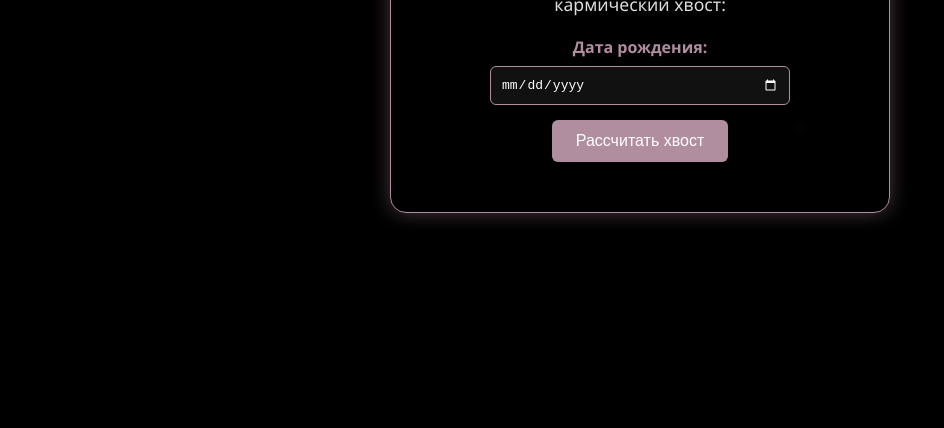
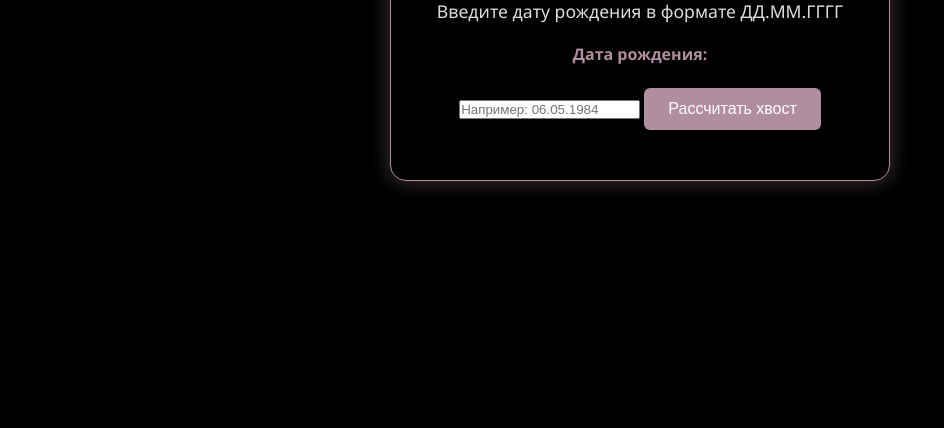
Before and after one commit to klimbatik/karmiccalculator, a plain HTML site: page index.html in a window 1280 px wide. Shown: the part 372-800 px from the top of the page, without its empty margins (0-944 px from the left). Drawn offline with Linux system fonts and the light colour scheme.

Commit message:
Update index.html

```diff
--- a/index.html
+++ b/index.html
@@ -10,10 +10,16 @@
     <div class="stars"></div>
     <div class="container">
         <h1>Калькулятор Кармического Хвоста</h1>
-        <p>Введите дату рождения, чтобы узнать свой кармический хвост:</p>
+        <p>Введите дату рождения в формате ДД.ММ.ГГГГ</p>
         <form id="dateForm">
             <label for="birthDate">Дата рождения:</label>
-            <input type="date" id="birthDate" name="birthDate" required>
+            <input
+                type="text"
+                id="birthDate"
+                name="birthDate"
+                placeholder="Например: 06.05.1984"
+                required
+            >
             <button type="submit">Рассчитать хвост</button>
         </form>
         <div id="result" style="display: none;">
```
